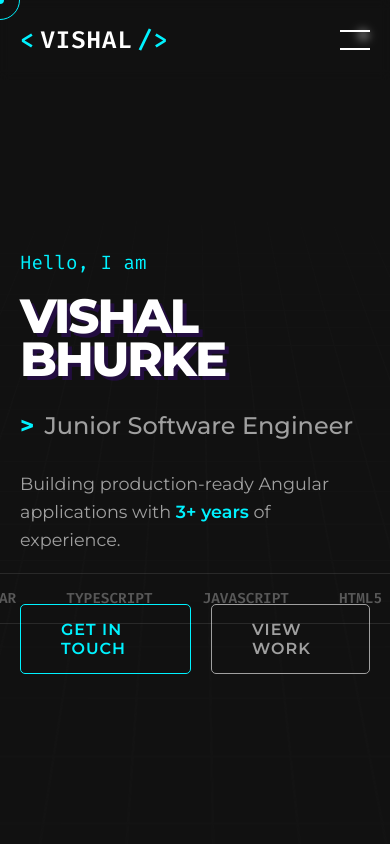
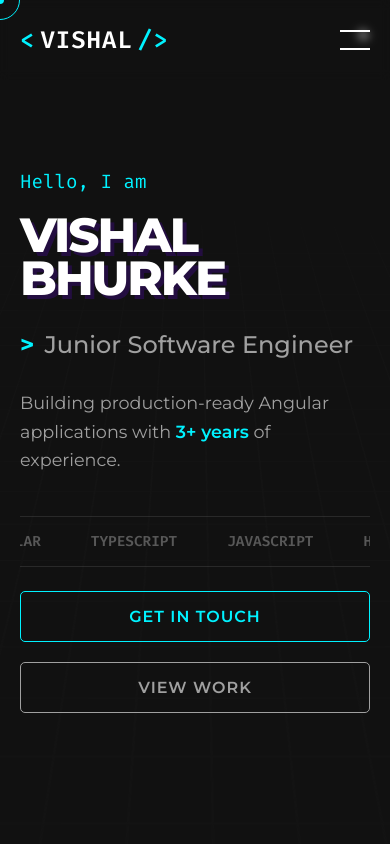
Before and after one commit to Vishal-bhurke/Vishal-portfolio, an Angular app: page / in a window 390 px wide. Shown: the top 844 px of the page. Built offline with nearby package versions, Linux system fonts and the light colour scheme.

Commit message:
refactor: clean up imports and improve cursor update logic; enhance hero section responsiveness

```diff
--- a/src/app/app.ts
+++ b/src/app/app.ts
@@ -1,5 +1,4 @@
 import { Component, Inject, OnInit, PLATFORM_ID } from '@angular/core';
-import { RouterOutlet } from '@angular/router';
 import { isPlatformBrowser } from '@angular/common';
 import { Header } from './components/header/header';
 import { Hero } from './components/hero/hero';
@@ -14,7 +13,6 @@ import * as AOS from 'aos';
   selector: 'app-root',
   standalone: true,
   imports: [
-    RouterOutlet,
     Header,
     Hero,
     About,
@@ -31,7 +29,7 @@ export class App implements OnInit {
   cursorX = 0;
   cursorY = 0;
 
-  constructor(@Inject(PLATFORM_ID) private platformId: Object) {}
+  constructor(@Inject(PLATFORM_ID) private platformId: Object) { }
 
   ngOnInit() {
     if (isPlatformBrowser(this.platformId)) {
@@ -59,7 +57,7 @@ export class App implements OnInit {
 
       // Add slight delay/easing logic for ring if desired, simplified here
       setTimeout(() => {
-        ring.style.transform = `translate(${this.cursorX - 20}px, ${this.cursorY - 20}px)`; // -20 for centering 40px ring
+        ring.style.transform = `translate(${this.cursorX}px, ${this.cursorY}px)`;
       }, 50);
     }
   }
--- a/src/app/components/hero/hero.html
+++ b/src/app/components/hero/hero.html
@@ -17,13 +17,9 @@
                 <span class="highlight">3+ years</span> of experience.
             </p>
 
-            <div class="cta-buttons">
-                <a href="#contact" class="btn primary">Get In Touch</a>
-                <a href="#work" class="btn secondary">View Work</a>
-            </div>
         </div>
 
-        <!-- Tech Stack Ticker -->
+        <!-- Tech Stack Ticker (Desktop Absolute, Mobile Relative) -->
         <div class="tech-ticker" data-aos="fade-in" data-aos-delay="500">
             <div class="ticker-content">
                 <span>ANGULAR</span>
@@ -45,5 +41,10 @@
                 <span>BOOTSTRAP</span>
             </div>
         </div>
+
+        <div class="cta-buttons">
+            <a href="#contact" class="btn primary">Get In Touch</a>
+            <a href="#work" class="btn secondary">View Work</a>
+        </div>
     </div>
 </section>
--- a/src/app/components/hero/hero.scss
+++ b/src/app/components/hero/hero.scss
@@ -1,6 +1,7 @@
 .hero {
     position: relative;
-    height: 100vh;
+    min-height: 100vh;
+    /* Changed from height to min-height to prevent cut-off */
     width: 100%;
     display: flex;
     align-items: center;
@@ -8,6 +9,13 @@
     overflow: hidden;
     background-color: var(--bg-color);
     padding-top: var(--nav-height);
+
+    @media (max-width: 768px) {
+        height: auto;
+        padding-bottom: 50px;
+        overflow-y: auto;
+        /* Allow scrolling content if needed */
+    }
 }
 
 /* Background Grid Animation */
@@ -52,6 +60,13 @@
     position: relative;
     z-index: 2;
     width: 100%;
+
+    @media (max-width: 768px) {
+        display: flex;
+        flex-direction: column;
+        justify-content: center;
+        padding-top: 20px;
+    }
 }
 
 .greeting {
@@ -109,7 +124,8 @@ h1 {
     font-size: 1.1rem;
     color: var(--text-secondary);
     line-height: 1.6;
-    margin-bottom: 50px;
+    margin-bottom: 30px;
+    /* Reduced from 50px */
 
     .highlight {
         color: var(--accent-color);
@@ -121,6 +137,16 @@ h1 {
     display: flex;
     gap: 20px;
 
+    @media (max-width: 768px) {
+        flex-direction: column;
+        width: 100%;
+        padding: 0;
+        /* Removed padding to align with other content */
+        order: 3;
+        margin: 12px 0px;
+        /* Render after ticker */
+    }
+
     .btn {
         padding: 15px 40px;
         border-radius: 5px;
@@ -129,6 +155,13 @@ h1 {
         letter-spacing: 1px;
         position: relative;
         overflow: hidden;
+        text-align: center;
+        /* Ensure text is centered */
+
+        @media (max-width: 768px) {
+            width: 100%;
+            padding: 15px 20px;
+        }
 
         &.primary {
             background-color: transparent;
@@ -165,6 +198,25 @@ h1 {
     border-bottom: 1px solid rgba(255, 255, 255, 0.1);
     padding: 15px 0;
 
+
+    /* Laptop fix: If screen is short, make ticker relative so it doesn't overlap text */
+    @media (max-height: 800px) and (min-width: 769px) {
+        position: relative;
+        bottom: auto;
+        margin: 12px 0px;
+    }
+
+    @media (max-width: 768px) {
+        position: relative;
+        bottom: auto;
+        left: 0;
+        width: 100%;
+        transform: none;
+        margin: 12px 0px;
+        order: 2;
+        /* Render before buttons */
+    }
+
     .ticker-content {
         display: flex;
         white-space: nowrap;
```
